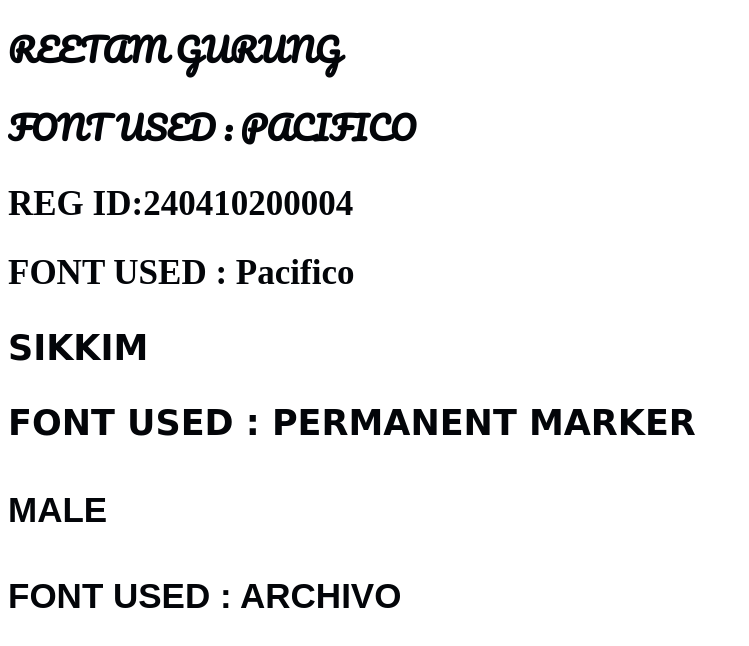
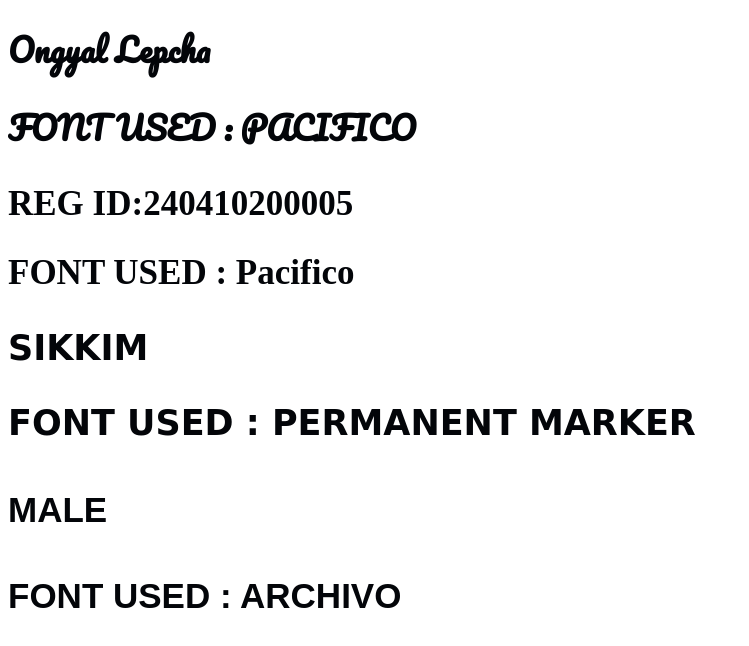
Before and after one commit to OngyalLepcha/OngyalLepcha, a plain HTML site: page fonts.html in a window 1280 px wide. Shown: the whole page, without its empty margins (0-749 px from the left). Drawn offline with Linux system fonts and the light colour scheme; a web font is replaced by a local one.

Commit message:
Update fonts.html

```diff
--- a/fonts.html
+++ b/fonts.html
@@ -8,7 +8,7 @@
     <link href="https://fonts.googleapis.com/css2?family=Anton&family=Doto:wght@100..900&family=Edu+AU+VIC+WA+NT+Pre:wght@400..700&family=Pacifico&display=swap" rel="stylesheet">
 
 
-<h1 style="color: #030509;">REETAM GURUNG</h1>
+<h1 style="color: #030509;">Ongyal Lepcha</h1>
 
 <h1 style="color: #030509;">FONT USED : PACIFICO</h1>
 
@@ -26,7 +26,7 @@ h1 {
 
 
 
- <h2 style="color: #030509;"> REG ID:240410200004</h2>
+ <h2 style="color: #030509;"> REG ID:240410200005</h2>
 
  <h2 style="color: #030509;">FONT USED : Pacifico </h2>
 
```
